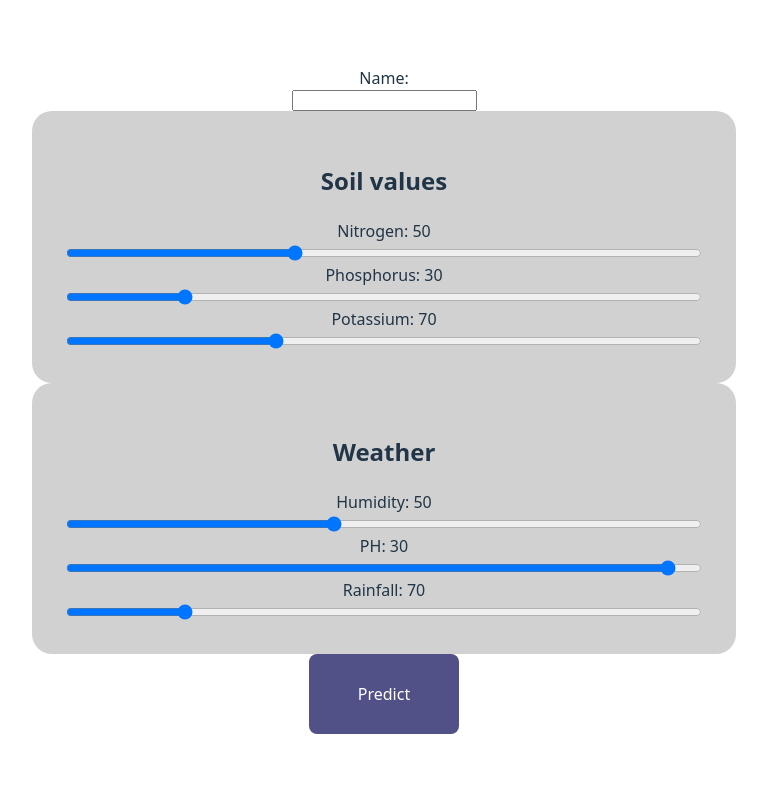
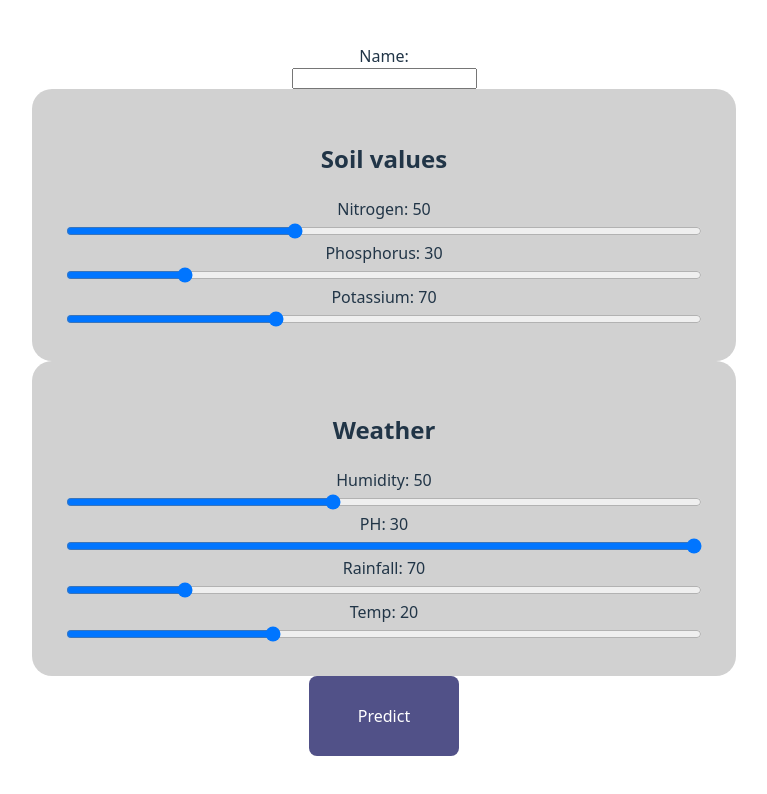
Before and after one commit to nullisokz/farm_sync, a React (Vite) app in the folder react-frontend/: page / in a window 1280 px wide. Shown: the top 794 px of the page, without its empty margins (256-1023 px from the left). Built offline with nearby package versions, Linux system fonts and the light colour scheme.

Commit message:
minor changes to layout

```diff
--- a/react-frontend/src/App.jsx
+++ b/react-frontend/src/App.jsx
@@ -1,29 +1,29 @@
 import { useState } from 'react'
-import reactLogo from './assets/react.svg'
-import viteLogo from '/vite.svg'
 import './App.css'
 
 function App() {
-  const [nitrogen, setNitrogen] = useState(50);
-  const [phosphorus, setPhosphorus] = useState(30);
-  const [potassium, setPotassium] = useState(70);
+  const [N, setN] = useState(50);
+  const [P, setP] = useState(30);
+  const [K, setK] = useState(70);
   const [humidity, setHumidity] = useState(50);
   const [ph, setPh] = useState(30);
   const [rainfall, setRainfall] = useState(70);
+  const [temperature, setTemperature] = useState(20);
   const [result, setResult] = useState(null);
 
   async function handlePredict() {
     try {
-      const res = await fetch("http://localhost:8000/predict", {
+      const res = await fetch("http://localhost:5000/predict", {
         method: "POST",
         headers: { "Content-Type": "application/json" },
         body: JSON.stringify({
-          nitrogen,
-          phosphorus,
-          potassium,
+          N,
+          P,
+          K,
           humidity,
           ph,
           rainfall,
+          temperature,
         }),
       });
       const data = await res.json();
@@ -39,34 +39,34 @@ function App() {
         <label>Name: </label><input type='textbox'></input>
         <div className='value-card'>
           <h2>Soil values</h2>
-          <label>Nitrogen: {nitrogen}</label>
+          <label>Nitrogen: {N}</label>
           <input
             type="range"
             min="0"
             max="140"
             step="1"
-            value={nitrogen}
-            onChange={(e) => setNitrogen(Number(e.target.value))}
+            value={N}
+            onChange={(e) => setN(Number(e.target.value))}
           />
 
-          <label>Phosphorus: {phosphorus}</label>
+          <label>Phosphorus: {P}</label>
           <input
             type="range"
             min="5"
             max="145"
             step="1"
-            value={phosphorus}
-            onChange={(e) => setPhosphorus(Number(e.target.value))}
+            value={P}
+            onChange={(e) => setP(Number(e.target.value))}
           />
 
-          <label>Potassium: {potassium}</label>
+          <label>Potassium: {K}</label>
           <input
             type="range"
             min="5"
             max="205"
             step="1"
-            value={potassium}
-            onChange={(e) => setPotassium(Number(e.target.value))}
+            value={K}
+            onChange={(e) => setK(Number(e.target.value))}
           />
       </div>
 
@@ -75,9 +75,9 @@ function App() {
           <label>Humidity: {humidity}</label>
           <input
             type="range"
-            min="14.25803981"
-            max="99.98187601"
-            step="1"
+            min="14.25"
+            max="99.98"
+            step="0.01"
             value={humidity}
             onChange={(e) => setHumidity(Number(e.target.value))}
           />
@@ -85,9 +85,9 @@ function App() {
           <label>PH: {ph}</label>
           <input
             type="range"
-            min="3.504752314"
-            max="20.21126747"
-            step="1"
+            min="3.50"
+            max="20.21"
+            step="0.01"
             value={ph}
             onChange={(e) => setPh(Number(e.target.value))}
           />
@@ -95,11 +95,21 @@ function App() {
           <label>Rainfall: {rainfall}</label>
           <input
             type="range"
-            min="20.21126747"
-            max="298.5601175"
-            step="1"
+            min="20.21"
+            max="298.56"
+            step="0.01"
             value={rainfall}
             onChange={(e) => setRainfall(Number(e.target.value))}
+          />
+
+          <label>Temp: {temperature}</label>
+          <input
+            type="range"
+            min="8.82"
+            max="43.67"
+            step="0.01"
+            value={temperature}
+            onChange={(e) => setTemperature(Number(e.target.value))}
           />
       </div>
       <div>
--- a/react-frontend/vite.config.js
+++ b/react-frontend/vite.config.js
@@ -4,5 +4,5 @@ import react from "@vitejs/plugin-react";
 // https://vite.dev/config/
 export default defineConfig({
   plugins: [react()],
-  server: { proxy: { "/api": "http://localhost:8000" } },
+  server: { proxy: { "/api": "http://localhost:5000" } },
 });
```
Also changed, not shown: 1 other file (tests, documents, lock files or other folders).
